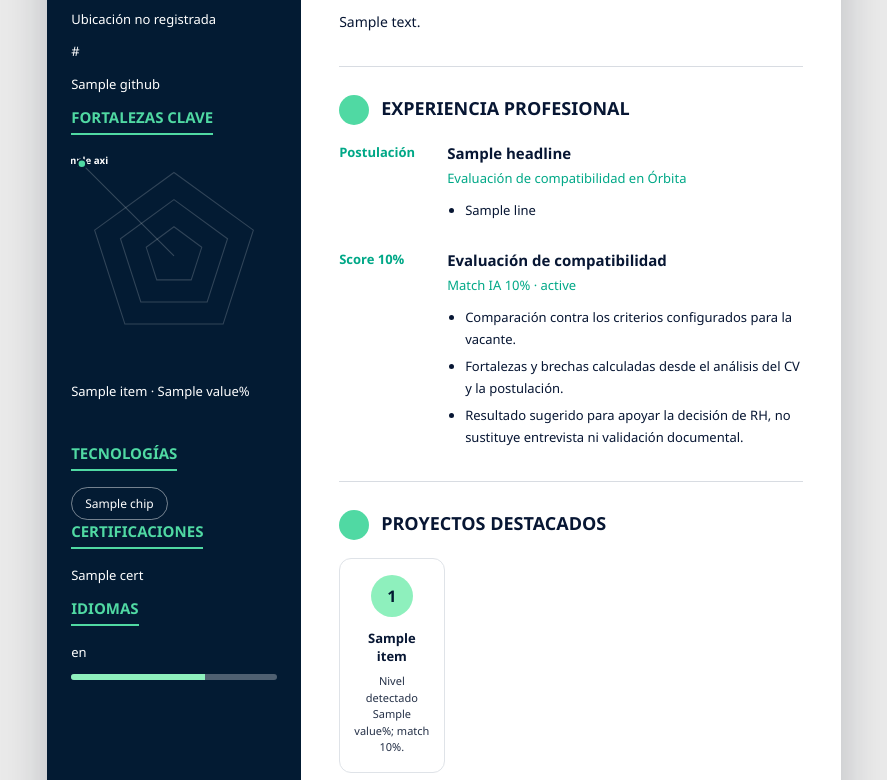
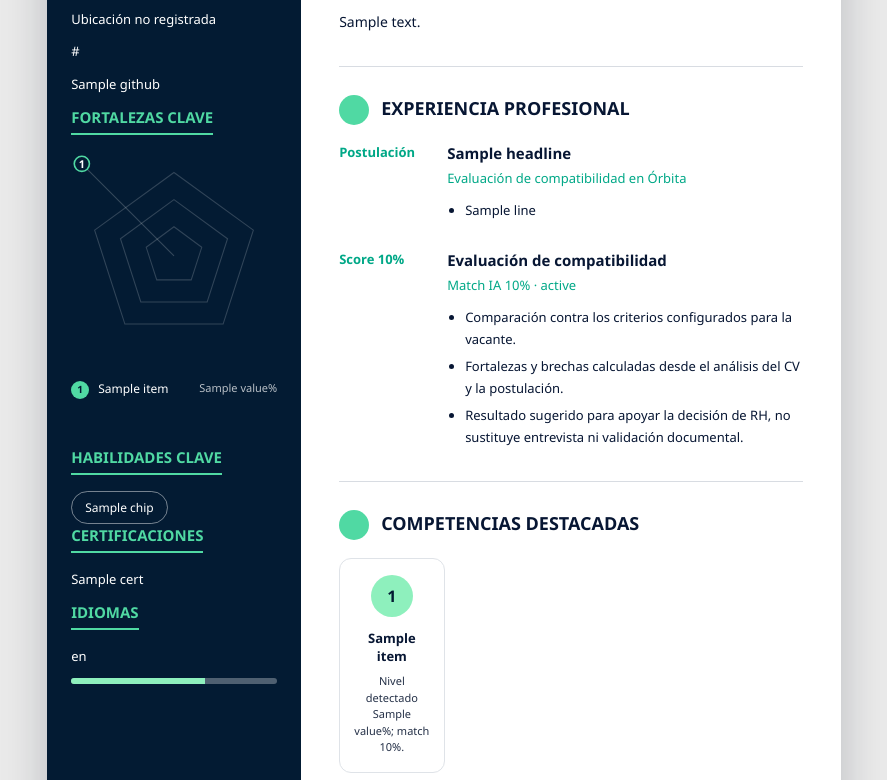
Before and after one commit to soportestarpathai/starpathai_web, a Django app: template mi_app/templates/orbita/candidate_profile_pdf.html in a window 1280 px wide. Shown: the part 196-976 px from the top of the page, without its empty margins (196-1083 px from the left). Run offline with Django 5.2, Linux system fonts and the light colour scheme; the template is opened without the code that fills it: most values are stand-ins (such as "Sample title", 1, 10 or a date in 2020).

Commit message:
Polish AI CV skill chart labels

```diff
--- a/mi_app/templates/orbita/candidate_profile_pdf.html
+++ b/mi_app/templates/orbita/candidate_profile_pdf.html
@@ -129,8 +129,8 @@ h1 {
 
 .radar-chart text {
   fill: #fff;
-  font-size: 9px;
-  font-weight: 600;
+  font-size: 10px;
+  font-weight: 800;
 }
 
 .radar-grid {
@@ -154,6 +154,44 @@ h1 {
   fill: #50d9a3;
   stroke: #031b33;
   stroke-width: 2;
+}
+
+.radar-label-dot {
+  fill: #031b33;
+  stroke: #50d9a3;
+  stroke-width: 1.5;
+}
+
+.radar-legend {
+  display: grid;
+  gap: 6px;
+  margin: 6px 0 18px;
+}
+
+.radar-key {
+  display: grid;
+  grid-template-columns: 20px 1fr auto;
+  gap: 7px;
+  align-items: start;
+  color: #fff;
+  font-size: 12px;
+  line-height: 1.25;
+}
+
+.radar-key b {
+  width: 18px;
+  height: 18px;
+  border-radius: 50%;
+  display: inline-grid;
+  place-items: center;
+  background: #50d9a3;
+  color: #031b33;
+  font-size: 10px;
+}
+
+.radar-key small {
+  color: rgba(255,255,255,.72);
+  font-size: 11px;
 }
 
 .profile {
@@ -373,24 +411,27 @@ li {
             <polygon class="radar-grid" points="95,68 120.6,87 110.9,117 79.1,117 69.4,87"></polygon>
             {% for axis in profile.radar_axes %}
               <line class="radar-axis" x1="95" y1="95" x2="{{ axis.line_x|floatformat:1 }}" y2="{{ axis.line_y|floatformat:1 }}"></line>
-              <text x="{{ axis.x|floatformat:1 }}" y="{{ axis.y|floatformat:1 }}" text-anchor="middle">{{ axis.label|truncatechars:13 }}</text>
             {% endfor %}
             <polygon class="radar-poly" points="{{ profile.radar_points }}"></polygon>
             {% for point in profile.radar_plot_points %}
               <circle class="radar-dot" cx="{{ point.x|floatformat:1 }}" cy="{{ point.y|floatformat:1 }}" r="4"></circle>
+              <circle class="radar-label-dot" cx="{{ point.x|floatformat:1 }}" cy="{{ point.y|floatformat:1 }}" r="7"></circle>
+              <text x="{{ point.x|floatformat:1 }}" y="{{ point.y|floatformat:1 }}" text-anchor="middle" dominant-baseline="central">{{ forloop.counter }}</text>
             {% endfor %}
           </svg>
         </div>
       {% endif %}
+      <div class="radar-legend">
       {% for item in profile.graph_strengths|slice:":6" %}
-        <p>{{ item.label }} · {{ item.value }}%</p>
+        <div class="radar-key"><b>{{ forloop.counter }}</b><span>{{ item.label }}</span><small>{{ item.value }}%</small></div>
       {% empty %}
         <p class="sidebar-muted">Sin habilidades detectadas todavía.</p>
       {% endfor %}
+      </div>
     </div>
 
     {% if profile.skill_chips %}
-      <h2>Tecnologías</h2>
+      <h2>Habilidades clave</h2>
       <div class="skills">
         {% for chip in profile.skill_chips|slice:":12" %}
           <span>{{ chip }}</span>
@@ -462,7 +503,7 @@ li {
     <div class="divider"></div>
 
     <section class="section">
-      <h2 class="section-title">Proyectos destacados</h2>
+      <h2 class="section-title">Competencias destacadas</h2>
       <div class="projects">
         {% for item in profile.strengths|slice:":4" %}
           <div class="card">
@@ -472,8 +513,8 @@ li {
           </div>
         {% empty %}
           <div class="card"><div class="icon">IA</div><h3>Análisis pendiente</h3><p>No hay habilidades suficientes para construir esta sección.</p></div>
-          <div class="card"><div class="icon">CV</div><h3>CV original</h3><p>La informacion se enriquece desde el archivo cargado.</p></div>
-          <div class="card"><div class="icon">RH</div><h3>Validacion RH</h3><p>Perfil disponible para revision del equipo.</p></div>
+          <div class="card"><div class="icon">CV</div><h3>CV original</h3><p>La información se enriquece desde el archivo cargado.</p></div>
+          <div class="card"><div class="icon">RH</div><h3>Validación RH</h3><p>Perfil disponible para revisión del equipo.</p></div>
           <div class="card"><div class="icon">OK</div><h3>Requisitos</h3><p>Se mostrarán brechas y fortalezas al analizar el CV.</p></div>
         {% endfor %}
       </div>
```
Also changed, not shown: mi_app/views/orbita/orbita_views.py (+9 -2 lines).
